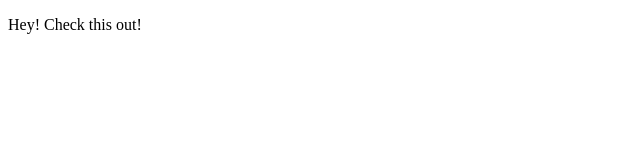
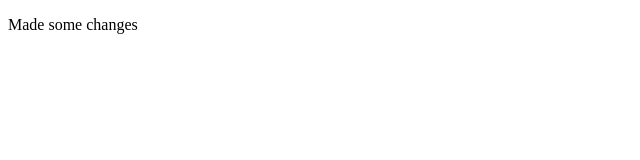
Before and after one commit to moiscmigu/moiscmigu.github.io, a plain HTML site: page index.html in a window 1280 px wide. Shown: the full height of the page, 0-640 px from the left. Drawn offline with Linux system fonts and the light colour scheme.

Commit message:
changed to text

```diff
--- a/index.html
+++ b/index.html
@@ -4,6 +4,6 @@
     <title>GITHUB page</title>
   </head>
   <body>
-    <p>Hey! Check this out!</p>
+    <p>Made some changes</p>
   </body>
 </html>
```
